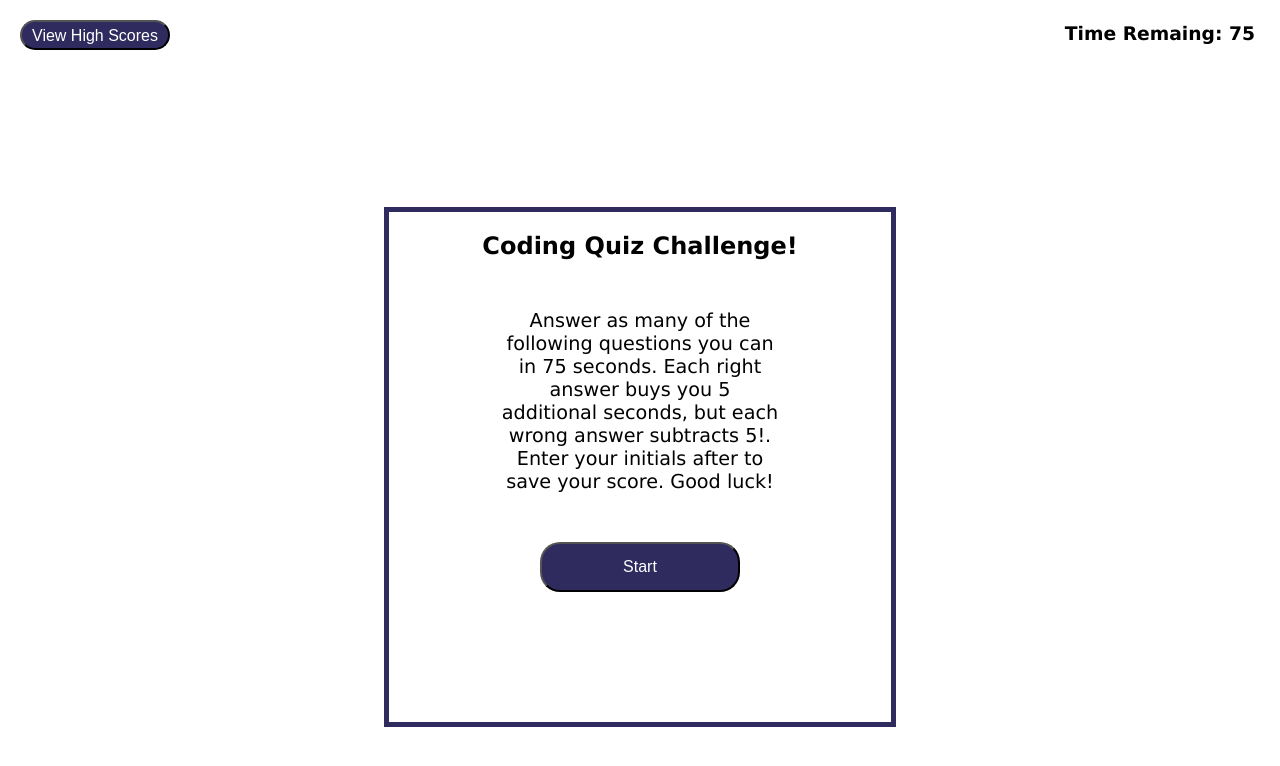
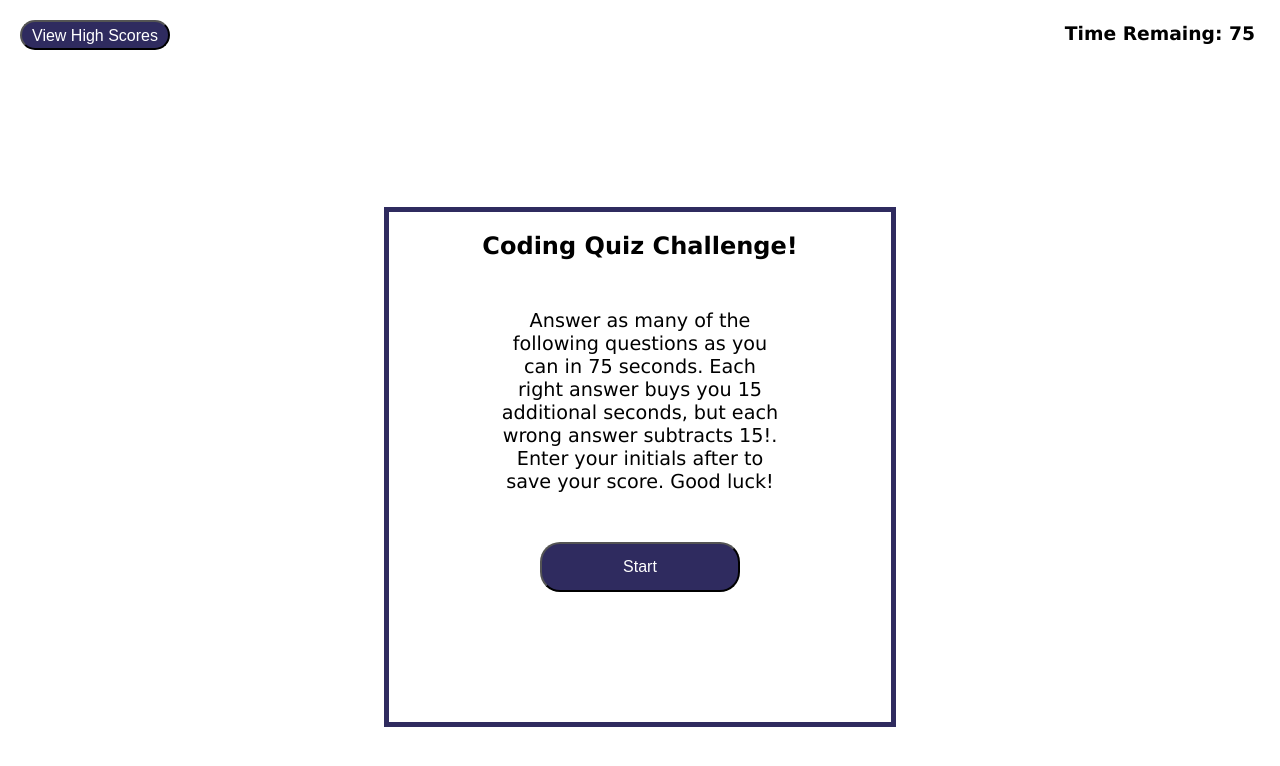
Before and after one commit to klay824/code-quiz, a plain HTML site: page index.html in a window 1280 px wide. Drawn offline with Linux system fonts and the light colour scheme.

Commit message:
fix a typo in the welcome screen

```diff
--- a/index.html
+++ b/index.html
@@ -18,7 +18,7 @@
     <main>
         <div id="welcome-container">
             <h2>Coding Quiz Challenge!</h2>
-                <p>Answer as many of the following questions you can in 75 seconds. Each right answer buys you 5 additional seconds, but each wrong answer subtracts 5!. Enter your initials after to save your score. Good luck!</p>
+                <p>Answer as many of the following questions as you can in 75 seconds. Each right answer buys you 15 additional seconds, but each wrong answer subtracts 15!. Enter your initials after to save your score. Good luck!</p>
                 <button id="start-quiz">Start</button>
         </div>
         <div id="questions-container">
```
